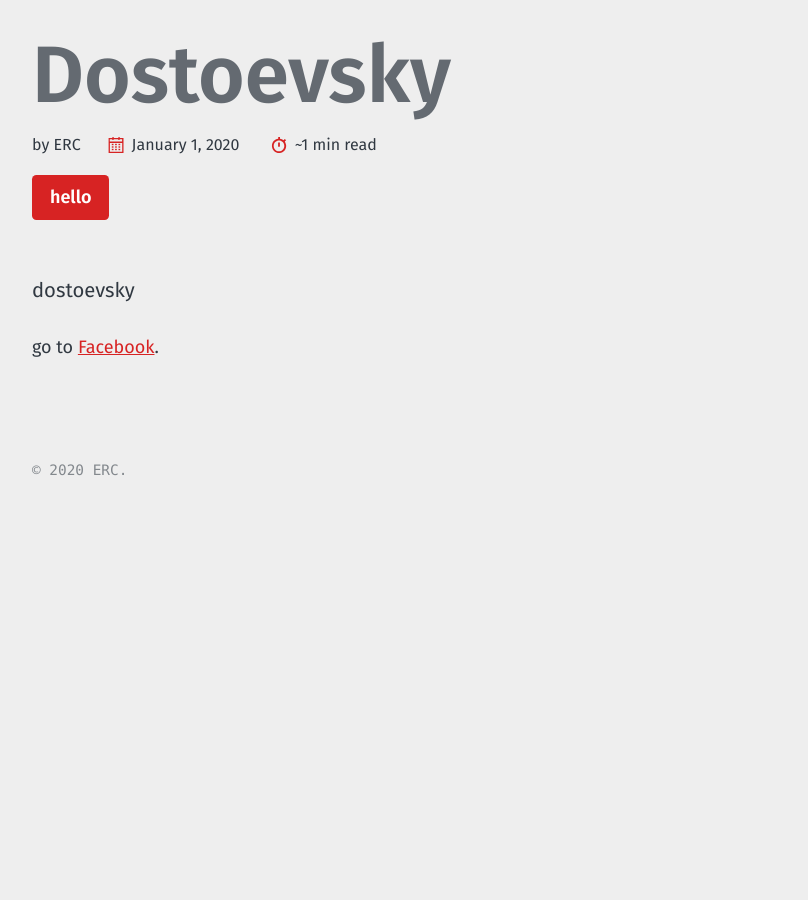
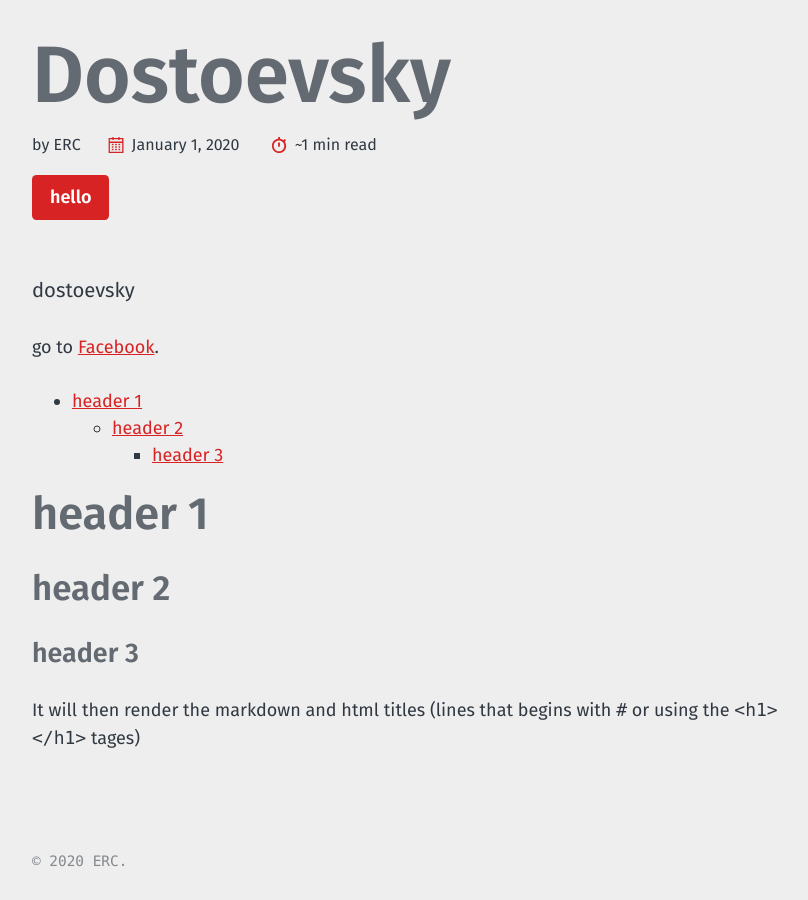
Before and after one commit to nicholasfuji/t7bb, a Jekyll site: the page built from _posts/2020-01-02-dostoevsky.md, in a window 1280 px wide and 900 px high, scrolled down 1776 px. Shown: the whole window, without its empty margins (40-848 px from the left). Built offline with Jekyll 4.4.1, drawn with Linux system fonts in a browser that asks for light colours; before the commit the page ends 2285 px from its top, so only the background shows below that.

Commit message:
Update 2020-01-02-dostoevsky.md

```diff
--- a/_posts/2020-01-02-dostoevsky.md
+++ b/_posts/2020-01-02-dostoevsky.md
@@ -17,3 +17,11 @@ dostoevsky
 go to [Facebook][face-book].
 
 [face-book]: https://www.facebook.com
+
+* TOC
+{:toc}
+
+# header 1
+## header 2
+### header 3
+It will then render the markdown and html titles (lines that begins with `#` or using the `<h1></h1>` tages)
```
